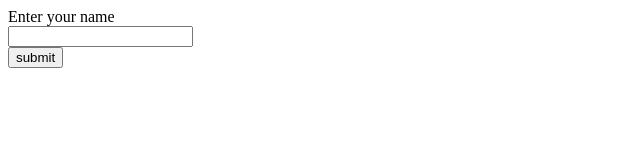
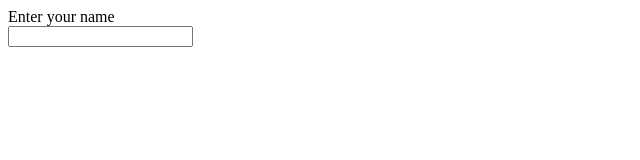
Before and after one commit to lukaszparadylo/Repo, a plain HTML site: page index.html in a window 1280 px wide. Shown: the whole page, without its empty margins (0-640 px from the left). Drawn offline with Linux system fonts and the light colour scheme.

Commit message:
index.html changed

```diff
--- a/index.html
+++ b/index.html
@@ -10,7 +10,6 @@
 <body>
     <label id="myLabel">Enter your name</label><br>
     <input type="text" id="myText"><br>
-    <button type="button" id="myButton">submit</button>
     <script src="script.js"></script>
 </body>
 </html>
```
